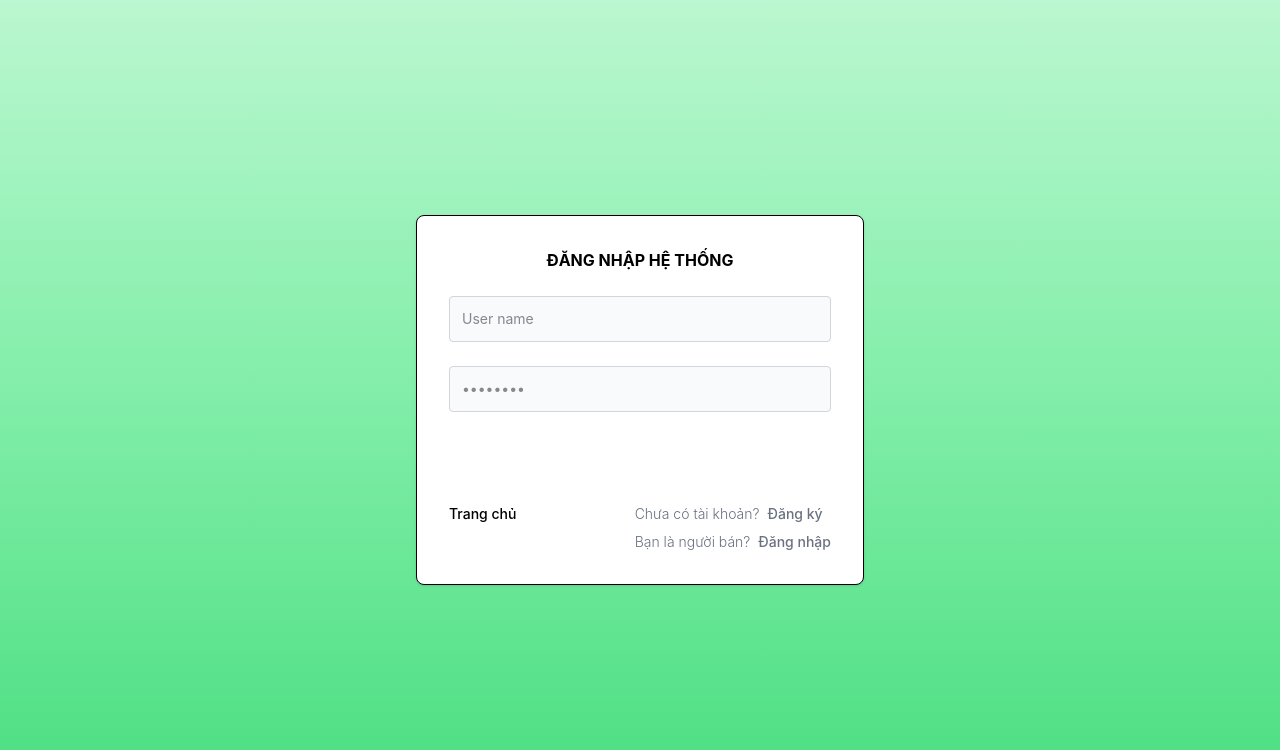
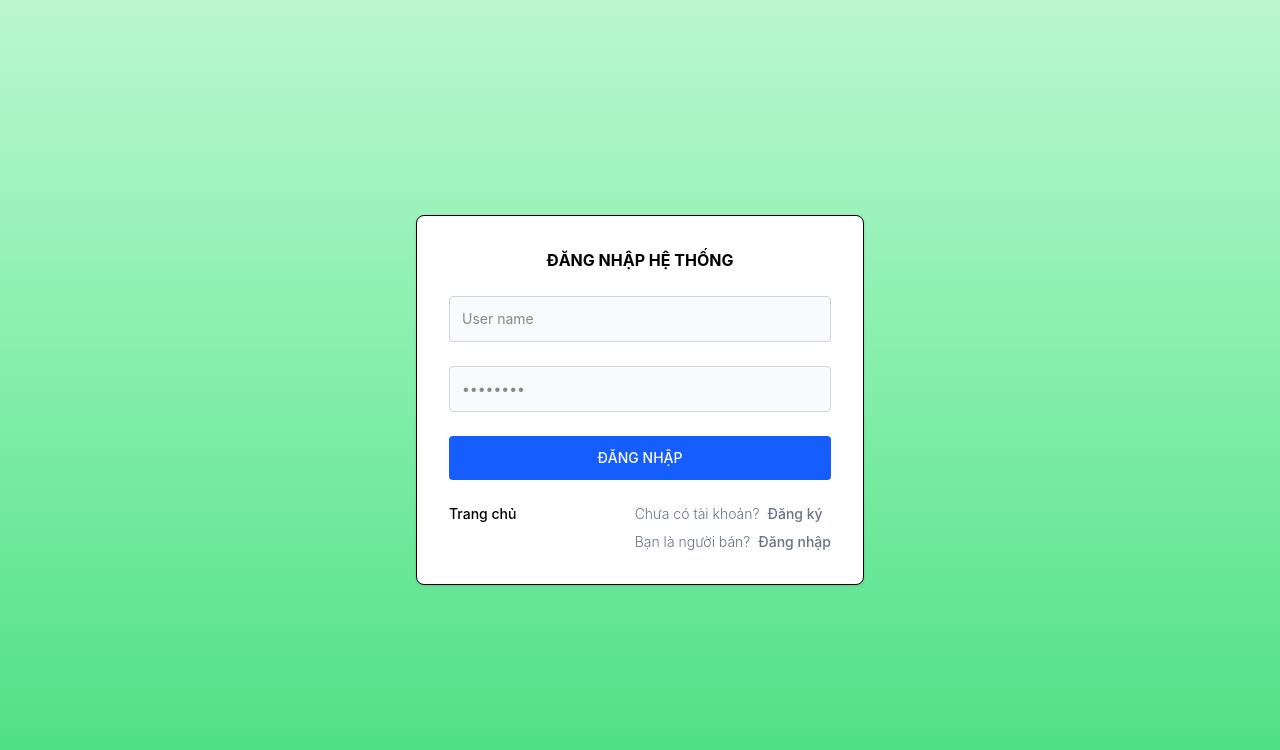
Before and after one commit to sonpham1903-blip/Personal-grocery-shopping-app, a React (Vite) app in the folder frontendNew/: page /login in a window 1280 px wide. Shown: the top 750 px of the page. Built offline with nearby package versions, Linux system fonts and the light colour scheme; no server answers.

Commit message:
chỉnh lỗi ko hiển thị button đăng nhập người dùng

```diff
--- a/frontendNew/src/pages/user/Login.jsx
+++ b/frontendNew/src/pages/user/Login.jsx
@@ -77,7 +77,7 @@ const Login = () => {
 
               <button
                 type="submit"
-                className="w-full uppercase rounded bg-primary px-5 py-3 text-center text-sm font-medium text-white hover:bg-primary focus:outline-none focus:ring"
+                className="w-full uppercase rounded bg-blue-600 px-5 py-3 text-center text-sm font-medium text-white hover:bg-blue-700 focus:outline-none focus:ring-2 focus:ring-blue-300"
                 onClick={handleLogin}
               >
                 Đăng nhập
```
Also changed, not shown: 2 other files (tests, documents, lock files or other folders).
